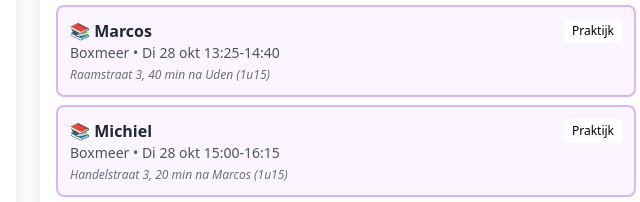
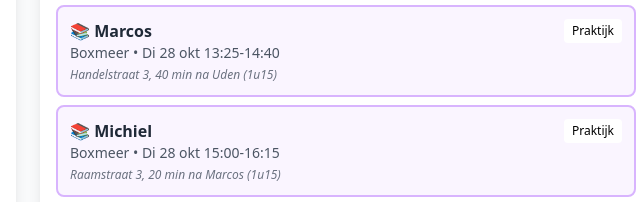
Before and after one commit to hanbedrijfskunde/reisplanner-stages, a plain HTML site: page index.html in a window 1280 px wide. Shown: the part 2403-2605 px from the top of the page, 612-1252 px from the left. Drawn offline with nearby package versions, Linux system fonts and the light colour scheme.

Commit message:
Updated addresses

```diff
--- a/index.html
+++ b/index.html
@@ -225,7 +225,7 @@
 					coords: [51.746, 5.947],
 					status: "praktijk",
 					datum: "Di 28 okt 13:25-14:40",
-					opmerking: "Raamstraat 3, 40 min na Uden (1u15)",
+					opmerking: "Handelstraat 3, 40 min na Uden (1u15)",
 					online: false,
 				},
 				{
@@ -236,7 +236,7 @@
 					coords: [51.746, 5.947],
 					status: "praktijk",
 					datum: "Di 28 okt 15:00-16:15",
-					opmerking: "Handelstraat 3, 20 min na Marcos (1u15)",
+					opmerking: "Raamstraat 3, 20 min na Marcos (1u15)",
 					online: false,
 				},
 				{
```
